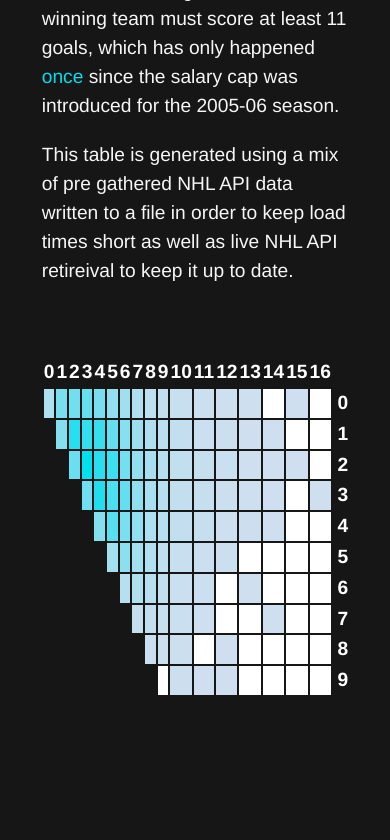
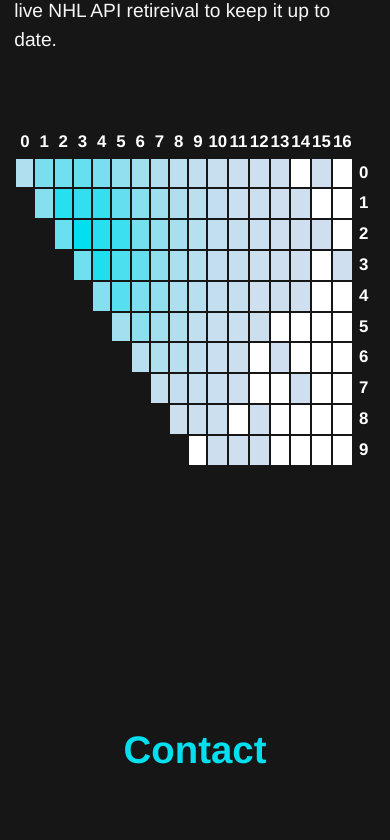
Before and after one commit to adan094/noahadamscswebsite, a React (Vite) app: page / in a window 390 px wide. Shown: the part 3280-4120 px from the top of the page. Built offline with nearby package versions, Linux system fonts and the light colour scheme; no server answers.

Commit message:
mobile update

```diff
--- a/src/index.css
+++ b/src/index.css
@@ -159,6 +159,16 @@ table
 {
   width:94%;
   justify-content: center;
+  font-size: min(1.2rem, 2vh);
+}
+
+@media (max-width:400px) {
+
+  section{
+    margin-left:0.7%;
+    margin-right:0.7%;
+  }
+
 }
 
 
```
